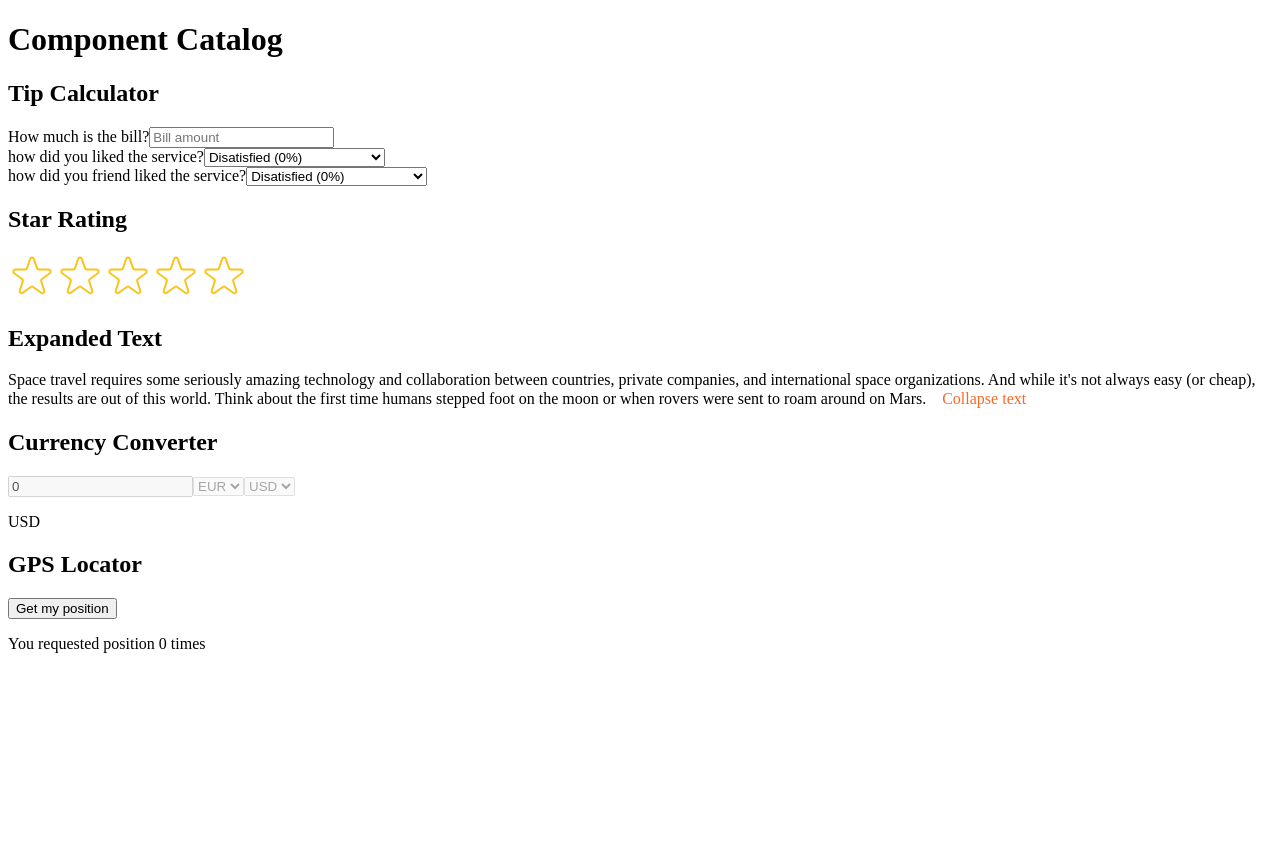
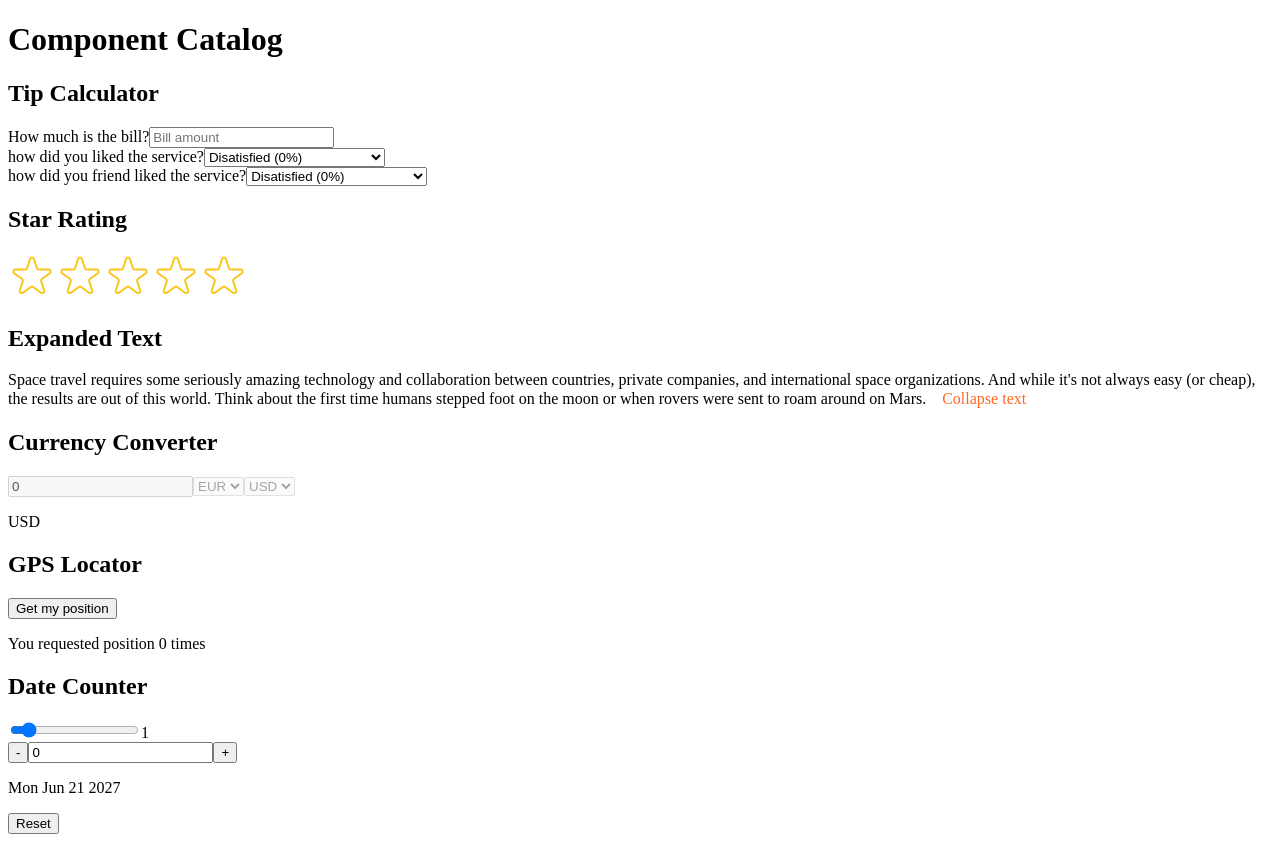
Before and after one commit to biancavlz/component-catalog, a React (Create React App) app: page / in a window 1280 px wide. Before the commit the page ends 800 px from the top, so only its background shows below. Built offline with nearby package versions, Linux system fonts and the light colour scheme; no server answers.

Commit message:
Add DateCounter component, useReducer hook

```diff
--- a/src/App.js
+++ b/src/App.js
@@ -4,6 +4,7 @@
 import TextExpander from "./components/textExpander/TextExpander";
 import CurrencyConverter from "./components/currency/CurrencyConverter";
 import Locator from "./components/geoLocation/Locator";
+import DateCounter from "./components/counter/DateCounter";
 
 function App() {
   return (
@@ -43,6 +44,9 @@
       <HeaderCard text={"GPS Locator"}>
         <Locator />
       </HeaderCard>
+      <HeaderCard text={"Date Counter"}>
+        <DateCounter />
+      </HeaderCard>
     </div>
   );
 }
--- /dev/null
+++ b/src/components/counter/DateCounter.js
@@ -0,0 +1,77 @@
+import { useReducer } from "react";
+
+const initialstate = { count: 0, step: 1 };
+
+function reducer(state, action) {
+  console.log(state, action);
+  switch (action.type) {
+    case "dec":
+      return { ...state, count: state.count - state.step };
+    case "inc":
+      return { ...state, count: state.count + state.step };
+    case "setCount":
+      return { ...state, count: action.payload };
+    case "setStep":
+      return { ...state, step: action.payload };
+    case "reset":
+      return initialstate;
+    default:
+      throw new Error("Unknown action type");
+  }
+}
+
+function DateCounter() {
+  const [state, dispatch] = useReducer(reducer, initialstate);
+  const { count, step } = state;
+
+  const date = new Date("june 21 2027");
+  date.setDate(date.getDate() + state.count);
+
+  const dec = function () {
+    dispatch({ type: "dec", payload: -1 });
+  };
+
+  const inc = function () {
+    dispatch({ type: "inc", payload: 1 });
+  };
+
+  const defineCount = function (e) {
+    dispatch({ type: "setCount", payload: Number(e.target.value) });
+  };
+
+  const defineStep = function (e) {
+    dispatch({ type: "setStep", payload: Number(e.target.value) });
+  };
+
+  const reset = function () {
+    dispatch({ type: "reset" });
+  };
+
+  return (
+    <div className="counter">
+      <div>
+        <input
+          type="range"
+          min="0"
+          max="10"
+          value={step}
+          onChange={defineStep}
+        />
+        <span>{step}</span>
+      </div>
+
+      <div>
+        <button onClick={dec}>-</button>
+        <input value={count} onChange={defineCount} />
+        <button onClick={inc}>+</button>
+      </div>
+
+      <p>{date.toDateString()}</p>
+
+      <div>
+        <button onClick={reset}>Reset</button>
+      </div>
+    </div>
+  );
+}
+export default DateCounter;
```
